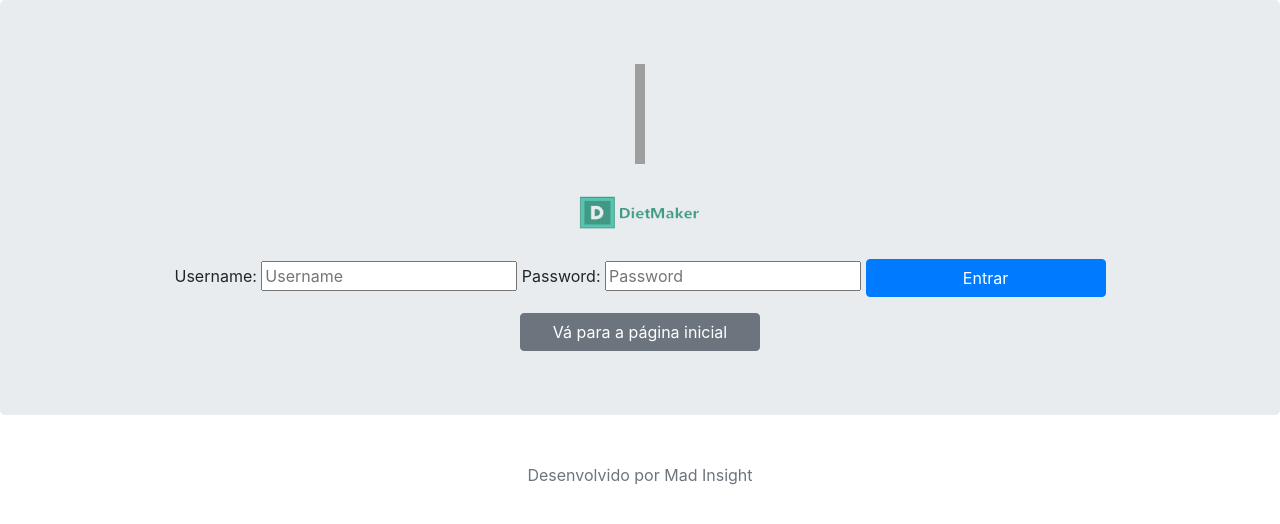
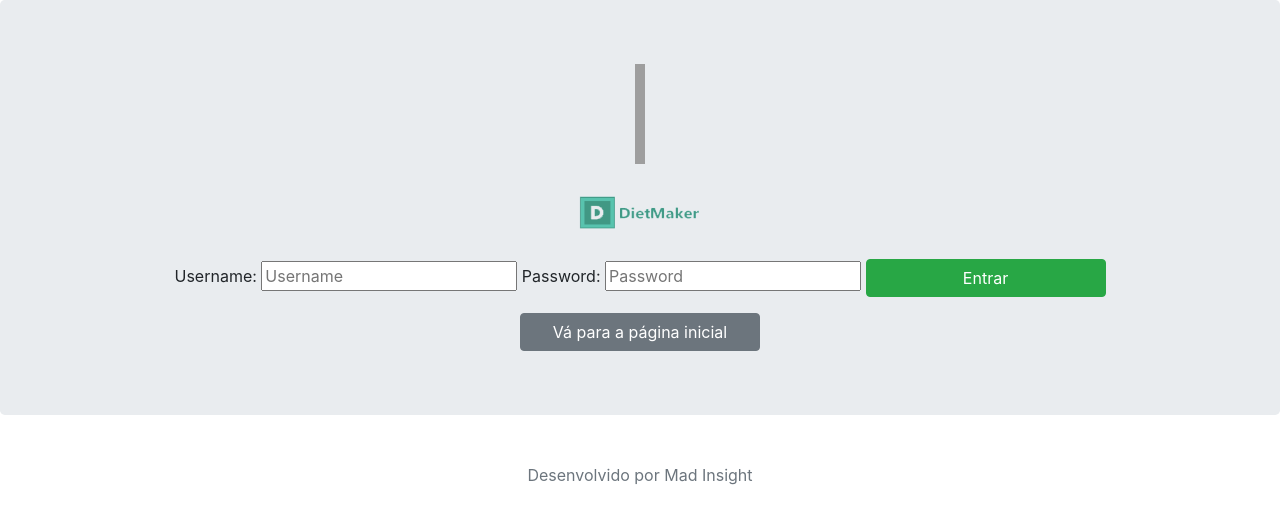
Before and after one commit to guilhermer1307/dietmaker, a Django app: page /login/ in a window 1280 px wide. Shown: the top 524 px of the page. Run offline with Django 3.2, Linux system fonts and the light colour scheme; some libraries are stand-ins or nearby versions; grey boxes are pictures that could not be loaded.

Commit message:
btn_login

```diff
--- a/dietmaker/dietmaker/accounts/templates/accounts/signin.html
+++ b/dietmaker/dietmaker/accounts/templates/accounts/signin.html
@@ -17,7 +17,7 @@
                         <p class="text-danger">{{ error }}</p>
                     {% endfor %}
                     {% endif %}
-					<button class="btn btn-primary" type="submit" style="width: 240px;">Entrar</button>
+					<button class="btn btn-success" type="submit" style="width: 240px;">Entrar</button>
 				</form>
 				<p></p>
 				<a href="{% url 'home' %}" class="btn btn-secondary"  style="width: 240px;" role="button">Vá para a página inicial</a>
```
